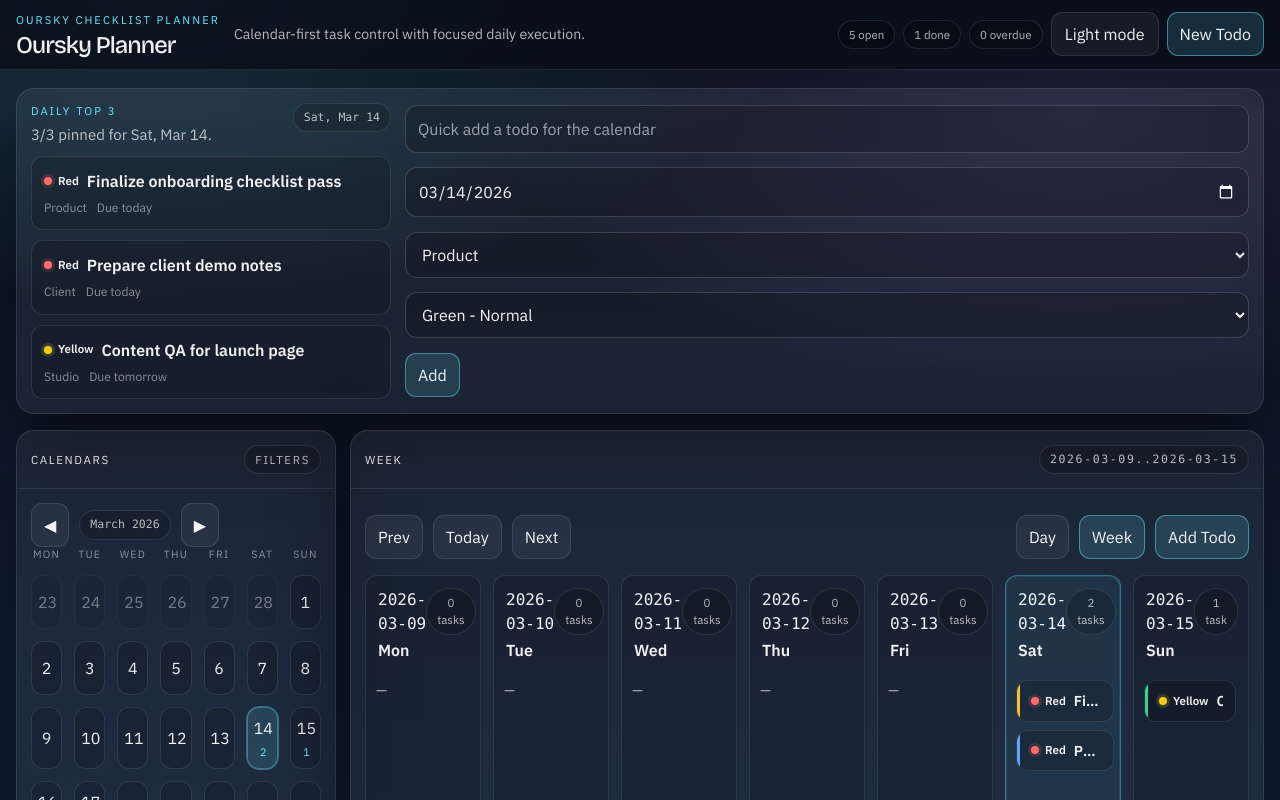
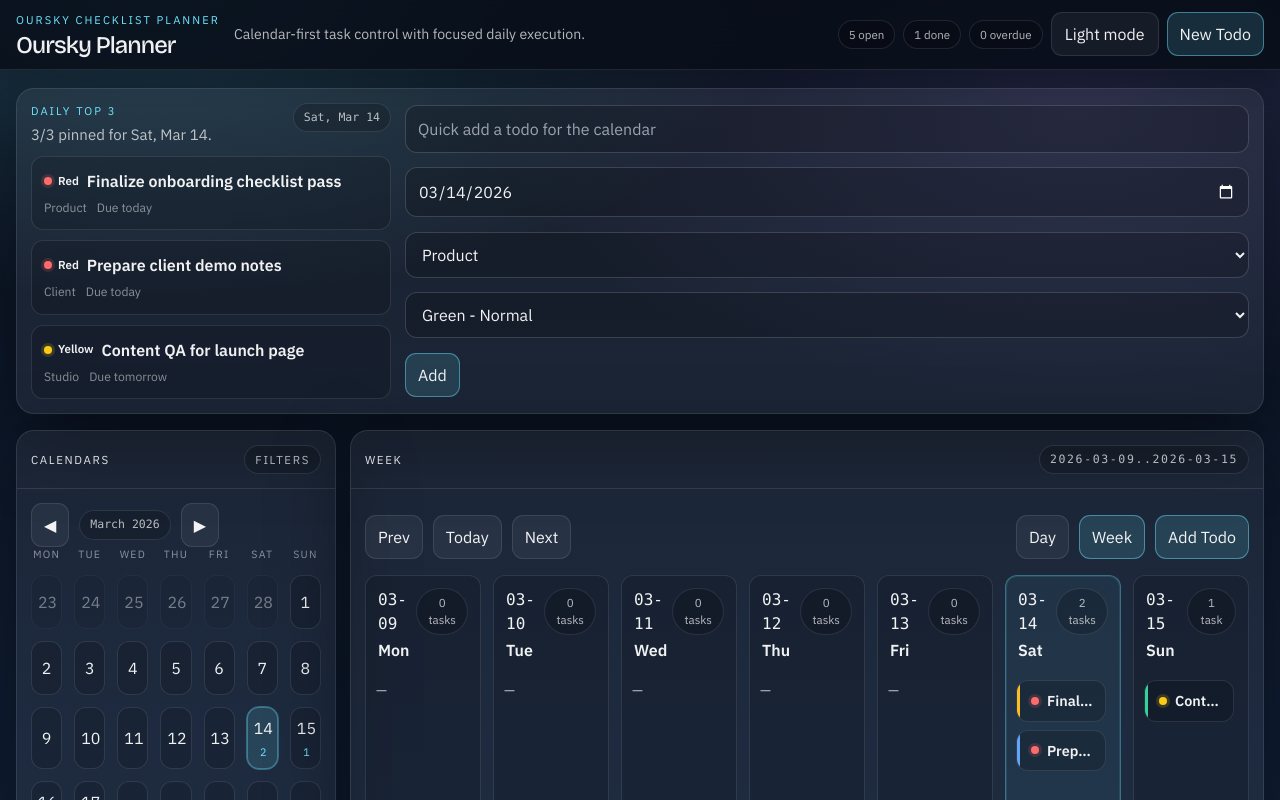
Before and after one commit to jackzhao653-netizen/oursky-interview, a React (Vite) app: page / in a window 1280 px wide. Shown: the top 800 px of the page. Built offline with nearby package versions, Linux system fonts and the light colour scheme.

Commit message:
fix: clean up week view display
- Remove color code text labels from week view tasks (dots only)
- Remove year from week view dates (show MM-DD format)
- Cleaner, more compact week view

```diff
--- a/src/App.tsx
+++ b/src/App.tsx
@@ -385,7 +385,7 @@ function WeekTodoButton({ event, onSelect }: WeekTodoButtonProps) {
       title={event.title}
     >
       <span className="week-task__line">
-        <PriorityBadge priority={event.priority} compact />
+        <PriorityBadge priority={event.priority} dotOnly />
         <span className="week-task__title">{event.title}</span>
       </span>
     </button>
@@ -1178,7 +1178,7 @@ function App() {
                               onClick={() => selectDate(dateKey, "day")}
                             >
                               <div className="week-cell__header-copy">
-                                <span className="mono">{dateKey}</span>
+                                <span className="mono">{dateKey.slice(5)}</span>
                                 <strong>{getWeekdayLabel(dateKey)}</strong>
                               </div>
                               <span className="pill">
```
